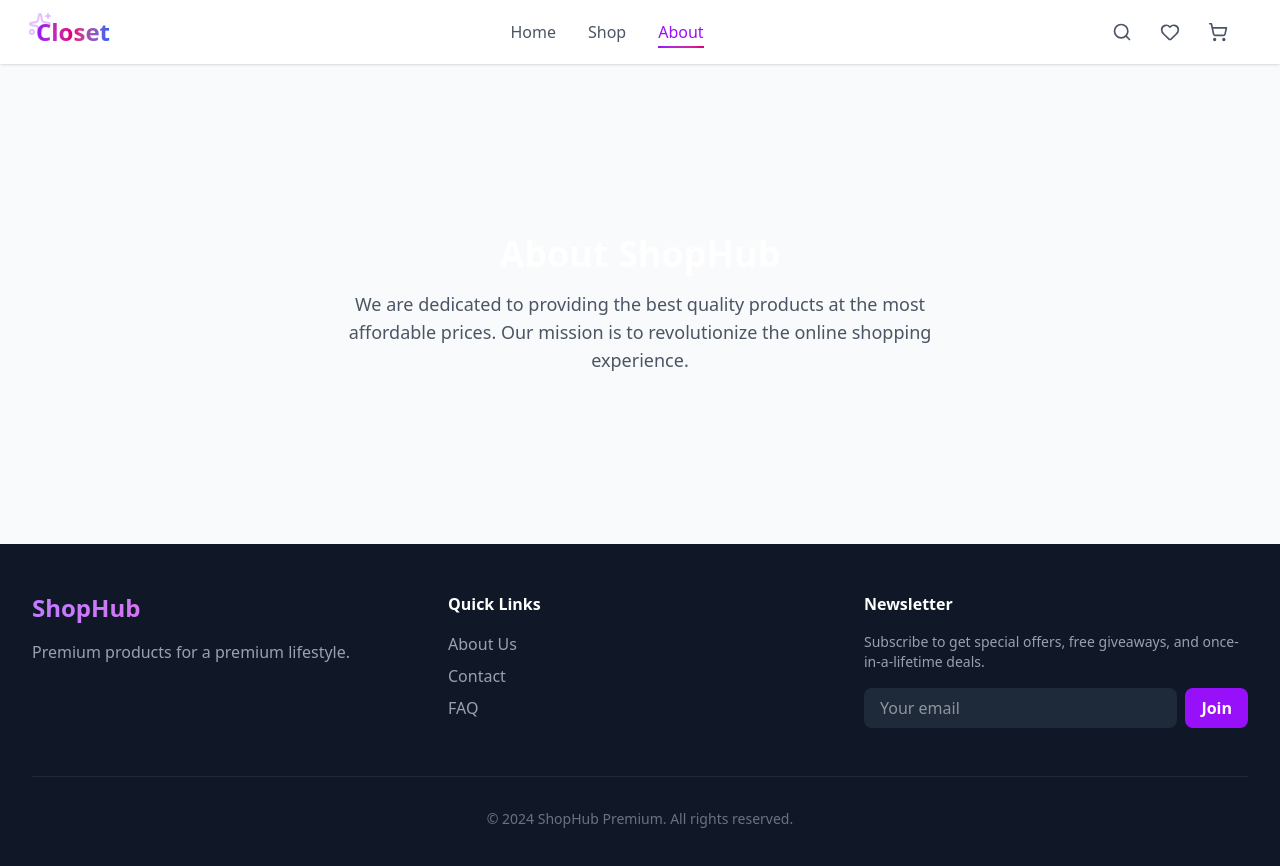
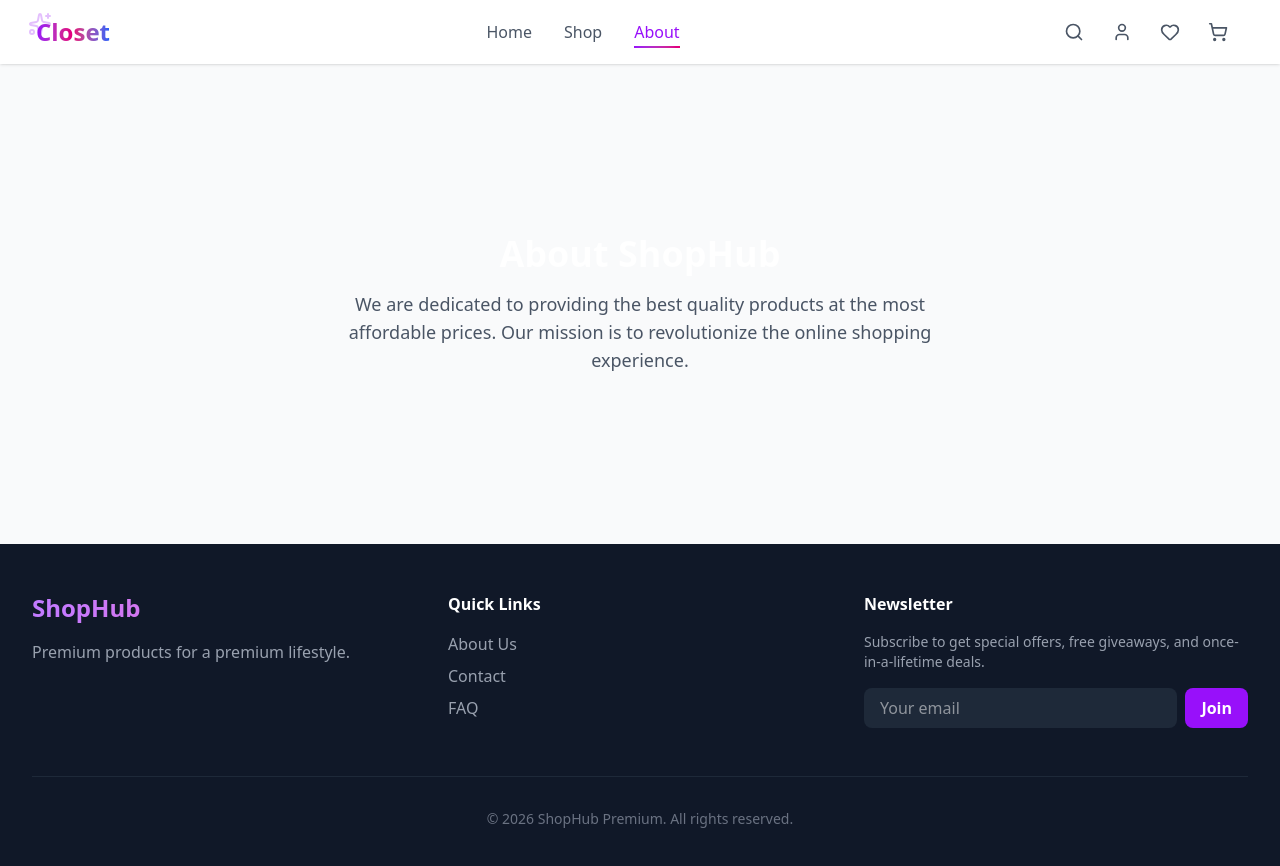
Before and after one commit to Kaushar45/garments-e-commerce, a React (Vite) app: page /#/about in a window 1280 px wide. Shown: the top 866 px of the page. Built offline with nearby package versions, Linux system fonts and the light colour scheme.

Commit message:
Add react-router-dom dependency and create Footer component

```diff
--- a/package.json
+++ b/package.json
@@ -15,6 +15,7 @@
     "react": "^19.0.0",
     "react-dom": "^19.0.0",
     "react-router": "^7.3.0",
+    "react-router-dom": "^7.13.0",
     "tailwindcss": "^4.1.11"
   },
   "devDependencies": {
--- a/src/App.jsx
+++ b/src/App.jsx
@@ -7,6 +7,9 @@ import Home from "./pages/Home";
 import Shop from "./pages/Collection";
 import Cart from "./pages/Cart";
 import Wishlist from "./pages/Wishlist";
+import Login from "./auth/Login";
+import Signup from "./auth/Signup";
+import Footer from "./components/Footer";
 
 // Notification Toast Component
 const Toast = () => {
@@ -61,6 +64,8 @@ const AppContent = () => {
         <main className="grow">
           <Routes>
             <Route path="/" element={<Home />} />
+            <Route path="/login" element={<Login />} />
+            <Route path="/signup" element={<Signup />} />
             <Route path="/shop" element={<Shop />} />
             <Route path="/cart" element={<Cart />} />
             <Route path="/wishlist" element={<Wishlist />} />
@@ -68,60 +73,7 @@ const AppContent = () => {
           </Routes>
         </main>
 
-        <footer className="bg-gray-900 text-white py-12 mt-auto">
-          <div className="max-w-7xl mx-auto px-4 sm:px-6 lg:px-8">
-            <div className="grid grid-cols-1 md:grid-cols-3 gap-8 text-center md:text-left">
-              <div>
-                <h3 className="text-2xl font-bold bg-linear-to-r from-purple-400 to-pink-400 bg-clip-text text-transparent mb-4">
-                  ShopHub
-                </h3>
-                <p className="text-gray-400">
-                  Premium products for a premium lifestyle.
-                </p>
-              </div>
-              <div>
-                <h4 className="font-bold mb-4">Quick Links</h4>
-                <ul className="space-y-2 text-gray-400">
-                  <li>
-                    <a href="#" className="hover:text-white transition-colors">
-                      About Us
-                    </a>
-                  </li>
-                  <li>
-                    <a href="#" className="hover:text-white transition-colors">
-                      Contact
-                    </a>
-                  </li>
-                  <li>
-                    <a href="#" className="hover:text-white transition-colors">
-                      FAQ
-                    </a>
-                  </li>
-                </ul>
-              </div>
-              <div>
-                <h4 className="font-bold mb-4">Newsletter</h4>
-                <p className="text-gray-400 text-sm mb-4">
-                  Subscribe to get special offers, free giveaways, and
-                  once-in-a-lifetime deals.
-                </p>
-                <div className="flex gap-2">
-                  <input
-                    type="email"
-                    placeholder="Your email"
-                    className="bg-gray-800 text-white px-4 py-2 rounded-lg w-full focus:outline-none focus:ring-2 focus:ring-purple-500"
-                  />
-                  <button className="bg-purple-600 px-4 py-2 rounded-lg font-bold hover:bg-purple-500 transition-colors">
-                    Join
-                  </button>
-                </div>
-              </div>
-            </div>
-            <div className="border-t border-gray-800 mt-12 pt-8 text-center text-gray-500 text-sm">
-              &copy; 2024 ShopHub Premium. All rights reserved.
-            </div>
-          </div>
-        </footer>
+        <Footer />
 
         <Toast />
       </div>
--- /dev/null
+++ b/src/components/Footer.jsx
@@ -0,0 +1,64 @@
+import React from "react";
+
+const Footer = () => {
+  return (
+    <div>
+      <footer className="bg-gray-900 text-white py-12 mt-auto">
+        <div className="max-w-7xl mx-auto px-4 sm:px-6 lg:px-8">
+          <div className="grid grid-cols-1 md:grid-cols-3 gap-8 text-center md:text-left">
+            <div>
+              <h3 className="text-2xl font-bold bg-linear-to-r from-purple-400 to-pink-400 bg-clip-text text-transparent mb-4">
+                ShopHub
+              </h3>
+              <p className="text-gray-400">
+                Premium products for a premium lifestyle.
+              </p>
+            </div>
+            <div>
+              <h4 className="font-bold mb-4">Quick Links</h4>
+              <ul className="space-y-2 text-gray-400">
+                <li>
+                  <a href="#" className="hover:text-white transition-colors">
+                    About Us
+                  </a>
+                </li>
+                <li>
+                  <a href="#" className="hover:text-white transition-colors">
+                    Contact
+                  </a>
+                </li>
+                <li>
+                  <a href="#" className="hover:text-white transition-colors">
+                    FAQ
+                  </a>
+                </li>
+              </ul>
+            </div>
+            <div>
+              <h4 className="font-bold mb-4">Newsletter</h4>
+              <p className="text-gray-400 text-sm mb-4">
+                Subscribe to get special offers, free giveaways, and
+                once-in-a-lifetime deals.
+              </p>
+              <div className="flex gap-2">
+                <input
+                  type="email"
+                  placeholder="Your email"
+                  className="bg-gray-800 text-white px-4 py-2 rounded-lg w-full focus:outline-none focus:ring-2 focus:ring-purple-500"
+                />
+                <button className="bg-purple-600 px-4 py-2 rounded-lg font-bold hover:bg-purple-500 transition-colors">
+                  Join
+                </button>
+              </div>
+            </div>
+          </div>
+          <div className="border-t border-gray-800 mt-12 pt-8 text-center text-gray-500 text-sm">
+            &copy; 2026 ShopHub Premium. All rights reserved.
+          </div>
+        </div>
+      </footer>
+    </div>
+  );
+};
+
+export default Footer;
--- a/src/components/Navbar.jsx
+++ b/src/components/Navbar.jsx
@@ -1,6 +1,14 @@
 import React, { useState, useEffect } from "react";
 import { Link, useLocation, useNavigate } from "react-router";
-import { ShoppingCart, Heart, Search, Menu, X, Sparkles } from "lucide-react";
+import {
+  ShoppingCart,
+  Heart,
+  Search,
+  Menu,
+  X,
+  Sparkles,
+  User,
+} from "lucide-react";
 import { useShop } from "../context/ShopContext";
 
 const Navbar = () => {
@@ -98,6 +106,19 @@ const Navbar = () => {
               </button>
 
               <Link
+                to="/profile"
+                className="relative p-2 hover:bg-purple-50 rounded-full transition-all hover:scale-110 group"
+              >
+                <User className="w-5 h-5 text-gray-600 group-hover:text-purple-600 transition-colors" />
+
+                {wishlist.length > 0 && (
+                  <span className="absolute top-0 right-0 bg-red-500 text-white text-[10px] font-bold rounded-full w-4 h-4 flex items-center justify-center animate-bounce">
+                    {wishlist.length}
+                  </span>
+                )}
+              </Link>
+
+              <Link
                 to="/wishlist"
                 className="relative p-2 hover:bg-purple-50 rounded-full transition-all hover:scale-110 group"
               >
```
Also changed, not shown: 1 other file (tests, documents, lock files or other folders).
